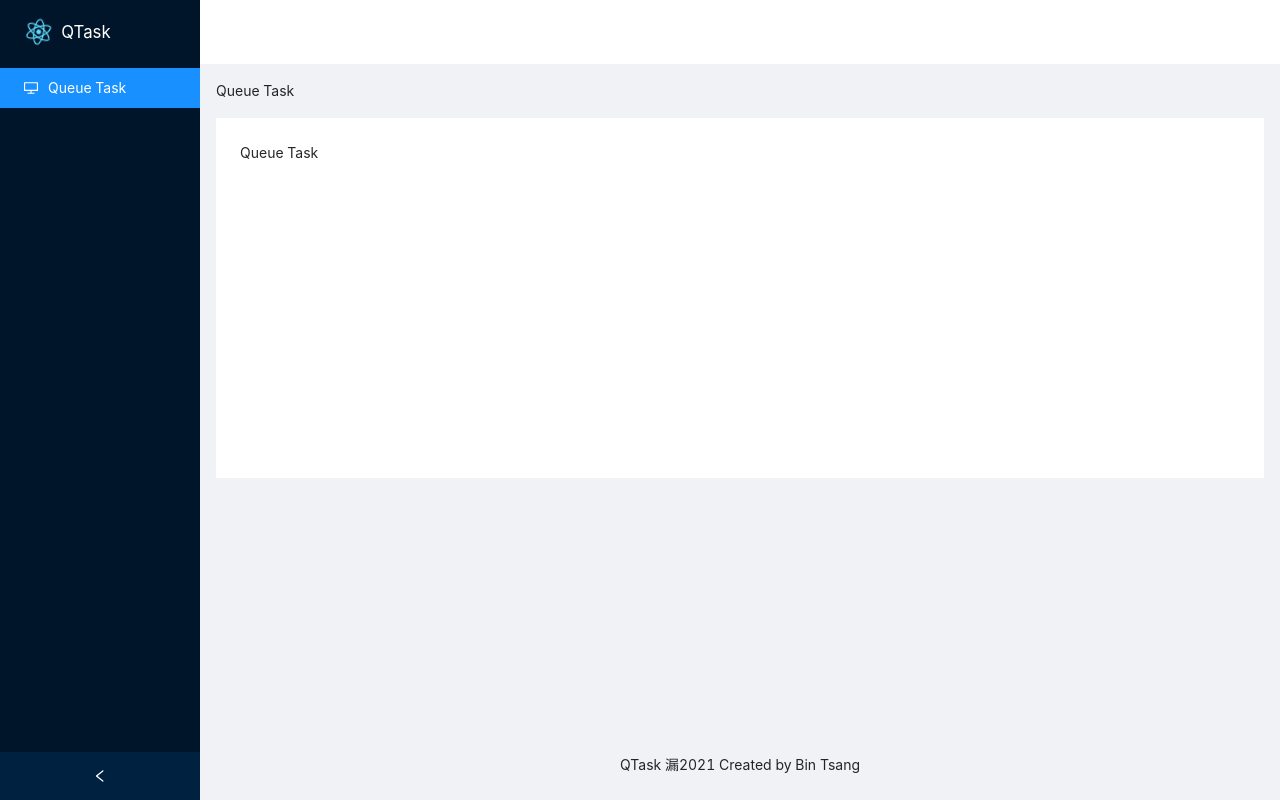
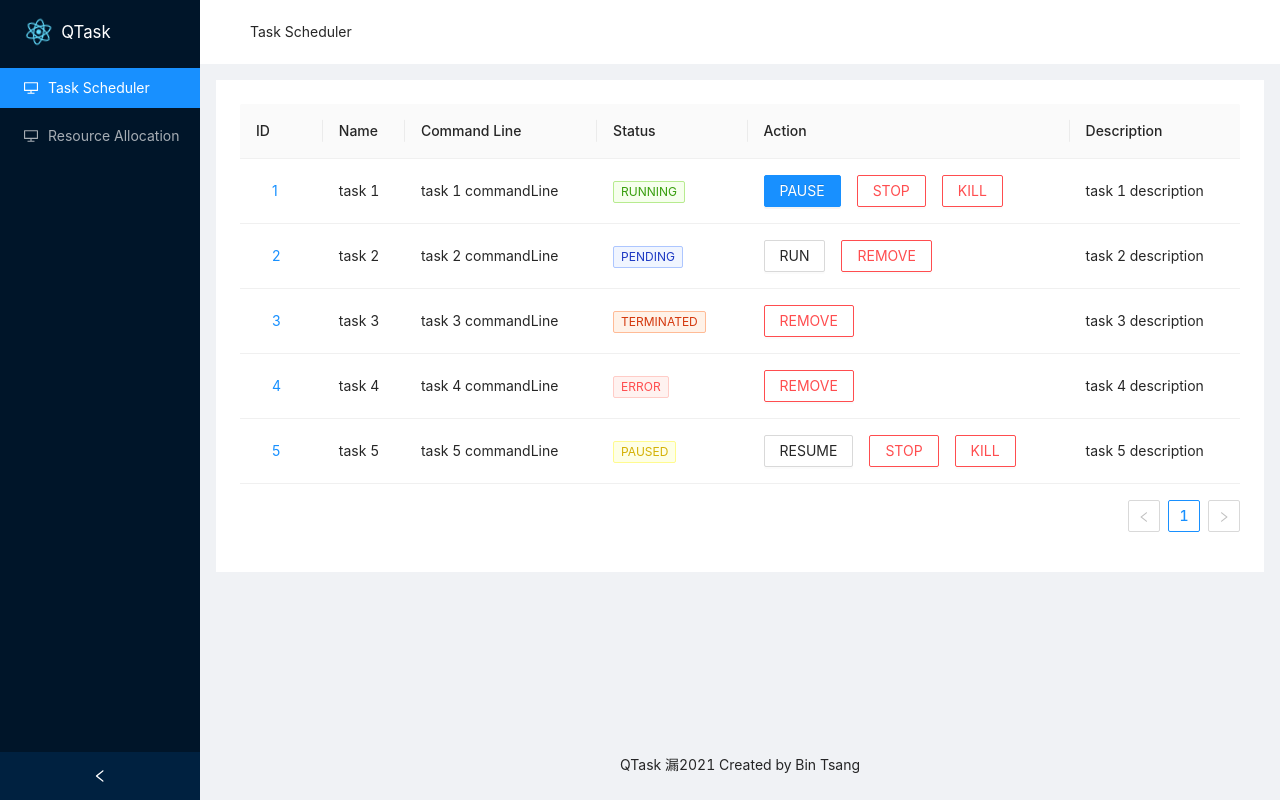
Before and after one commit to LinkTsang/qtask-web-app, a React (Create React App) app: page / in a window 1280 px wide. Built offline with nearby package versions, Linux system fonts and the light colour scheme.

Commit message:
feat: add `qtask-web-app` ui prototype.

```diff
--- a/src/App.tsx
+++ b/src/App.tsx
@@ -5,11 +5,33 @@ import { DesktopOutlined } from "@ant-design/icons";
 import logo from "./logo.svg";
 import "antd/dist/antd.css";
 import "./App.css";
+import TaskScheduler from "./ui/TaskScheduler";
+import ResourceAllocation from "./ui/ResourceAllocation";
 
 const { Header, Content, Footer, Sider } = Layout;
 
+type PageKey = "task-scheduler" | "resource-allocation";
+
+const PAGE_KEY_TO_NAME = {
+    "task-scheduler": "Task Scheduler",
+    "resource-allocation": "Resource Allocation",
+};
+
 function App() {
     const [siderCollapsed, setSiderCollapsed] = useState<boolean>(false);
+    const [currentPageKey, setCurrentPageKey] =
+        useState<PageKey>("task-scheduler");
+
+    const renderContent = () => {
+        switch (currentPageKey) {
+            case "task-scheduler":
+                return <TaskScheduler />;
+            case "resource-allocation":
+                return <ResourceAllocation />;
+            default:
+                return <></>;
+        }
+    };
 
     return (
         <div className="App">
@@ -25,28 +47,36 @@ function App() {
                     </div>
                     <Menu
                         theme="dark"
-                        defaultSelectedKeys={["1"]}
+                        defaultSelectedKeys={[currentPageKey]}
                         mode="inline"
+                        onSelect={({ key }) => {
+                            setCurrentPageKey(key as PageKey);
+                        }}
                     >
-                        <Menu.Item key="1" icon={<DesktopOutlined />}>
-                            Queue Task
+                        <Menu.Item
+                            key="task-scheduler"
+                            icon={<DesktopOutlined />}
+                        >
+                            Task Scheduler
+                        </Menu.Item>
+                        <Menu.Item
+                            key="resource-allocation"
+                            icon={<DesktopOutlined />}
+                        >
+                            Resource Allocation
                         </Menu.Item>
                     </Menu>
                 </Sider>
                 <Layout className="site-layout">
-                    <Header
-                        className="site-layout-background"
-                        style={{ padding: 0 }}
-                    ></Header>
-                    <Content style={{ margin: "0 16px" }}>
-                        <Breadcrumb style={{ margin: "16px 0" }}>
-                            <Breadcrumb.Item>Queue Task</Breadcrumb.Item>
-                        </Breadcrumb>
+                    <Header className="site-layout-background">
+                        {PAGE_KEY_TO_NAME[currentPageKey]}
+                    </Header>
+                    <Content style={{ margin: "16px 16px" }}>
                         <div
                             className="site-layout-background"
                             style={{ padding: 24, minHeight: 360 }}
                         >
-                            Queue Task
+                            {renderContent()}
                         </div>
                     </Content>
                     <Footer style={{ textAlign: "center" }}>
--- /dev/null
+++ b/src/api/api.ts
@@ -0,0 +1 @@
+export default {}
--- /dev/null
+++ b/src/api/hooks.ts
@@ -0,0 +1,100 @@
+import { useState, useEffect } from "react";
+import TaskInfo from "../task/TaskInfo";
+
+const MOCK_TASK_INFO_LIST: TaskInfo[] = [
+    {
+        id: "1",
+        name: "task 1",
+
+        status: "RUNNING",
+
+        createdAt: new Date("2021-09-27"),
+        startedAt: undefined,
+        pausedAt: undefined,
+        terminatedAt: undefined,
+
+        description: "task 1 description",
+
+        workingDir: "task 1 workingDir",
+        commandLine: "task 1 commandLine",
+        outputLogPath: "task 1 outputLogPath",
+    },
+    {
+        id: "2",
+        name: "task 2",
+
+        status: "PENDING",
+
+        createdAt: new Date("2021-09-27"),
+        startedAt: undefined,
+        pausedAt: undefined,
+        terminatedAt: undefined,
+
+        description: "task 2 description",
+
+        workingDir: "task 2 workingDir",
+        commandLine: "task 2 commandLine",
+        outputLogPath: "task 2 outputLogPath",
+    },
+    {
+        id: "3",
+        name: "task 3",
+
+        status: "TERMINATED",
+
+        createdAt: new Date("2021-09-27"),
+        startedAt: undefined,
+        pausedAt: undefined,
+        terminatedAt: undefined,
+
+        description: "task 3 description",
+
+        workingDir: "task 3 workingDir",
+        commandLine: "task 3 commandLine",
+        outputLogPath: "task 3 outputLogPath",
+    },
+    {
+        id: "4",
+        name: "task 4",
+
+        status: "ERROR",
+
+        createdAt: new Date("2021-09-27"),
+        startedAt: undefined,
+        pausedAt: undefined,
+        terminatedAt: undefined,
+
+        description: "task 4 description",
+
+        workingDir: "task 4 workingDir",
+        commandLine: "task 4 commandLine",
+        outputLogPath: "task 4 outputLogPath",
+    },
+    {
+        id: "5",
+        name: "task 5",
+
+        status: "PAUSED",
+
+        createdAt: new Date("2021-09-27"),
+        startedAt: undefined,
+        pausedAt: undefined,
+        terminatedAt: undefined,
+
+        description: "task 5 description",
+
+        workingDir: "task 5 workingDir",
+        commandLine: "task 5 commandLine",
+        outputLogPath: "task 5 outputLogPath",
+    },
+];
+
+export function useTaskInfoList() {
+    const [taskInfoList, setTaskInfoList] = useState<TaskInfo[]>([]);
+
+    useEffect(() => {
+        setTaskInfoList(MOCK_TASK_INFO_LIST);
+    }, []);
+
+    return taskInfoList;
+}
--- /dev/null
+++ b/src/task/Resource.tsx
@@ -0,0 +1,12 @@
+type Resource = {
+    name: string;
+    value: number;
+    description: string;
+};
+
+export type ResourceRequirement = {
+    name: string;
+    value: number;
+};
+
+export default Resource;
--- /dev/null
+++ b/src/task/TaskInfo.tsx
@@ -0,0 +1,33 @@
+export type TaskStatus =
+    | "RUNNING"
+    | "PENDING"
+    | "PAUSED"
+    | "TERMINATED"
+    | "ERROR";
+
+export type ProcessInfo = {
+    current: number;
+    total: number;
+    message?: Record<string, unknown>;
+};
+
+type TaskInfo = {
+    id: string;
+
+    status: TaskStatus;
+    process?: ProcessInfo;
+
+    createdAt: Date;
+    startedAt?: Date;
+    pausedAt?: Date;
+    terminatedAt?: Date;
+
+    name: string;
+    description: string;
+
+    workingDir: string;
+    commandLine: string;
+    outputLogPath: string;
+};
+
+export default TaskInfo;
--- /dev/null
+++ b/src/ui/ResourceAllocation.tsx
@@ -0,0 +1,38 @@
+import { Table } from "antd";
+import Resource from "../task/Resource";
+
+const columns = [
+    {
+        title: "Name",
+        dataIndex: "name",
+        key: "name",
+    },
+    {
+        title: "Value",
+        dataIndex: "value",
+        key: "value",
+    },
+    {
+        title: "Description",
+        dataIndex: "description",
+        key: "description",
+    },
+];
+
+const data: Resource[] = [
+    {
+        name: "gpu 0",
+        value: 1,
+        description: "gpu 0",
+    },
+];
+
+function ResourceAllocation() {
+    return (
+        <div className="TaskList">
+            <Table columns={columns} dataSource={data} rowKey="id" />
+        </div>
+    );
+}
+
+export default ResourceAllocation;
--- /dev/null
+++ b/src/ui/TaskScheduler.tsx
@@ -0,0 +1,7 @@
+import TaskList from "./components/TaskList";
+
+function TaskScheduler() {
+    return <TaskList></TaskList>;
+}
+
+export default TaskScheduler;
--- /dev/null
+++ b/src/ui/components/TaskActionGroup.tsx
@@ -0,0 +1,59 @@
+import React, { ReactElement } from "react";
+import { Space, Button } from "antd";
+import TaskInfo, { TaskStatus } from "../../task/TaskInfo";
+
+export function TaskActionGroup(text: string, record: TaskInfo) {
+    const renderButtonGroup = (status: TaskStatus): ReactElement => {
+        switch (status) {
+            case "RUNNING": {
+                return (
+                    <>
+                        <Button type="primary">PAUSE</Button>
+                        <Button danger ghost>
+                            STOP
+                        </Button>
+                        <Button danger ghost>
+                            KILL
+                        </Button>
+                    </>
+                );
+            }
+            case "PENDING": {
+                return (
+                    <>
+                        <Button>RUN</Button>
+                        <Button danger ghost>
+                            REMOVE
+                        </Button>
+                    </>
+                );
+            }
+            case "PAUSED": {
+                return (
+                    <>
+                        <Button>RESUME</Button>
+                        <Button danger ghost>
+                            STOP
+                        </Button>
+                        <Button danger ghost>
+                            KILL
+                        </Button>
+                    </>
+                );
+            }
+            case "ERROR":
+            case "TERMINATED": {
+                return (
+                    <>
+                        <Button danger ghost>
+                            REMOVE
+                        </Button>
+                    </>
+                );
+            }
+            default:
+                return <></>;
+        }
+    };
+    return <Space size="middle">{renderButtonGroup(record.status)}</Space>;
+}
--- /dev/null
+++ b/src/ui/components/TaskList.tsx
@@ -0,0 +1,83 @@
+import React, { useState } from "react";
+import { Table, Tag, Button } from "antd";
+import { TaskStatus } from "../../task/TaskInfo";
+import { useTaskInfoList } from "../../api/hooks";
+import { TaskActionGroup } from "./TaskActionGroup";
+
+const STATUS_COLOR: Record<
+    TaskStatus,
+    | "green"
+    | "geekblue"
+    | "volcano"
+    | "pink"
+    | "red"
+    | "yellow"
+    | "orange"
+    | "cyan"
+    | "blue"
+    | "purple"
+    | "magenta"
+    | "gold"
+    | "lime"
+    | "success"
+    | "processing"
+    | "error"
+    | "default"
+    | "warning"
+> = {
+    RUNNING: "green",
+    PENDING: "geekblue",
+    TERMINATED: "volcano",
+    PAUSED: "yellow",
+    ERROR: "error",
+};
+
+const columns = [
+    {
+        title: "ID",
+        dataIndex: "id",
+        key: "id",
+        render: (text: string) => <Button type="link">{text}</Button>,
+    },
+    {
+        title: "Name",
+        dataIndex: "name",
+        key: "name",
+        render: (text: string) => <span>{text}</span>,
+    },
+    {
+        title: "Command Line",
+        dataIndex: "commandLine",
+        key: "commandLine",
+    },
+    {
+        title: "Status",
+        key: "status",
+        dataIndex: "status",
+        render: (status: TaskStatus) => (
+            <Tag color={STATUS_COLOR[status]}>{status.toUpperCase()}</Tag>
+        ),
+    },
+    {
+        title: "Action",
+        key: "action",
+        render: TaskActionGroup,
+    },
+    {
+        title: "Description",
+        key: "description",
+        dataIndex: "description",
+    },
+];
+
+function TaskList() {
+    const taskInfoList = useTaskInfoList();
+
+    return (
+        <div className="TaskList">
+            <Table columns={columns} dataSource={taskInfoList} rowKey="id" />
+        </div>
+    );
+}
+
+export default TaskList;
```
Also changed, not shown: src/api/index.ts (added, +7 -0 lines).
